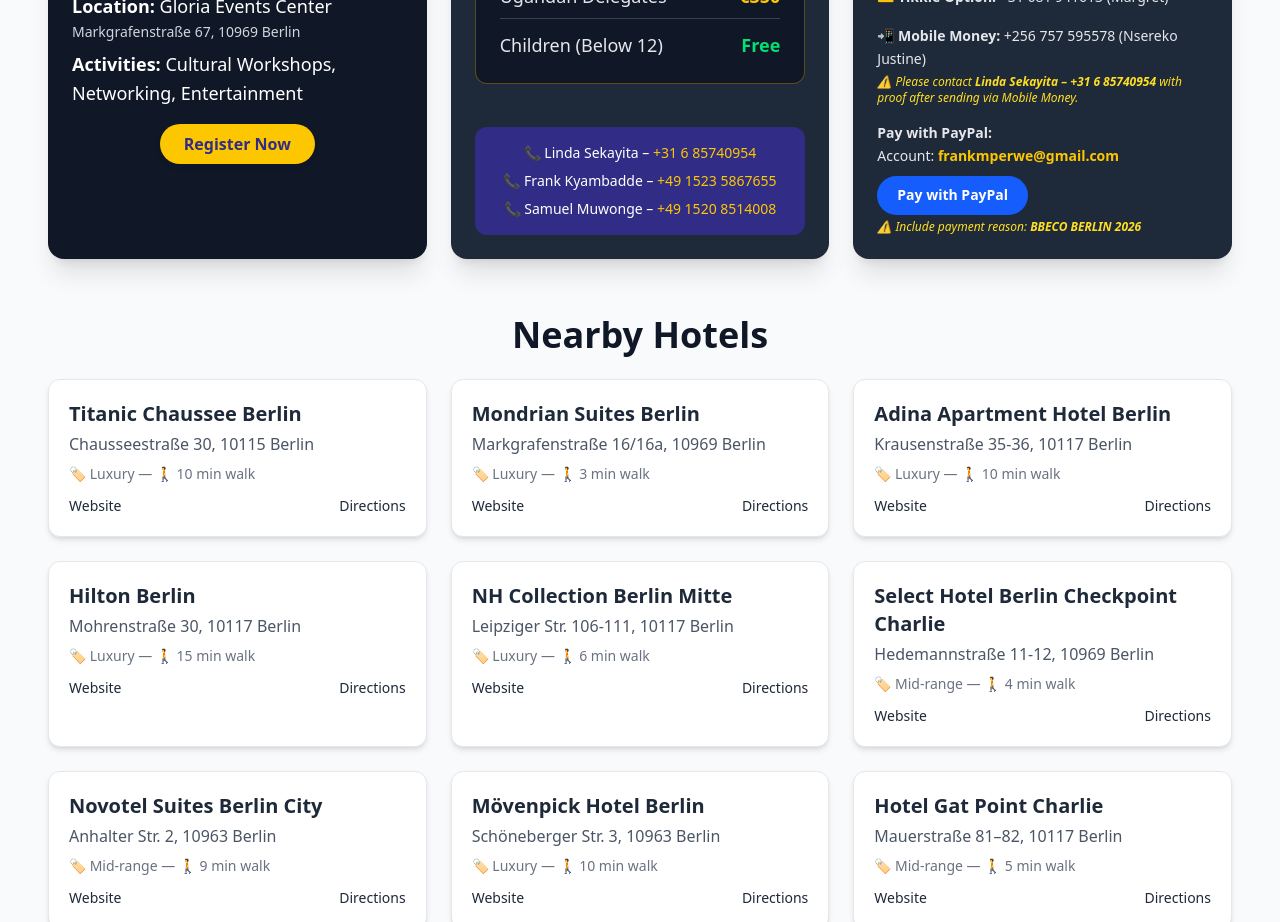
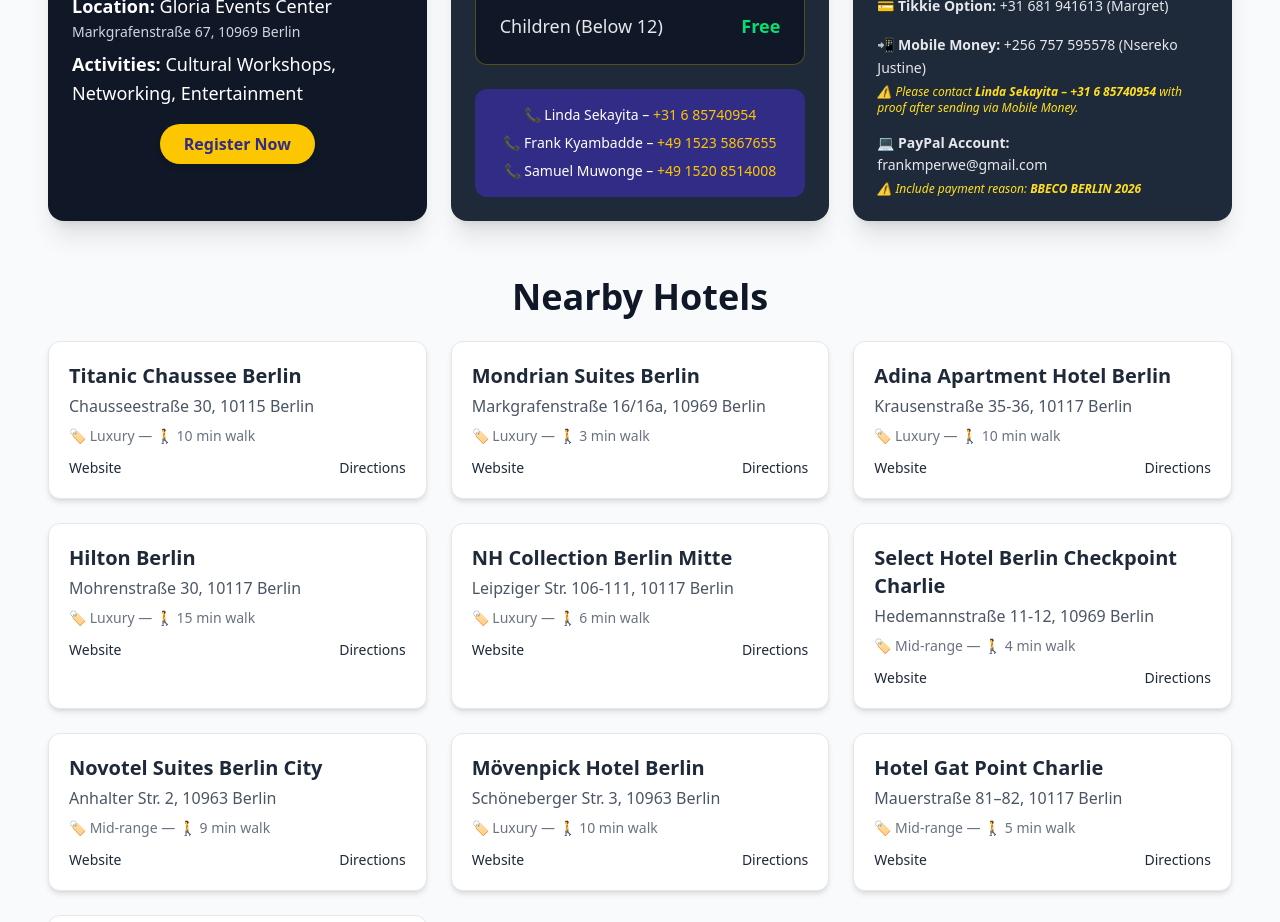
Before and after one commit to mperwe/bug-form_frontend, a React (Vite) app: page / in a window 1280 px wide. Shown: the part 960-1882 px from the top of the page. Built offline with nearby package versions, Linux system fonts and the light colour scheme; the HTML template or start-up script is replaced by a standard one.

Commit message:
add paypal account2

```diff
--- a/src/pages/Home.jsx
+++ b/src/pages/Home.jsx
@@ -56,9 +56,6 @@
     { name: "Ballhaus Berlin Hostel", address: "Chausseestraße 102, Berlin", url: "https://www.ballist-haus-berlin-hostel.de/", directions: "https://www.google.com/maps/dir//Ballhaus+Berlin+Hostel/", type: "Budget", distance: "11 min walk" }
   ];
 
-  // PayPal Link Generator
-  const paypalLink = `https://www.paypal.com/cgi-bin/webscr?cmd=_xclick&business=frankmperwe@gmail.com&item_name=BBECO+BERLIN+2026&currency_code=EUR`;
-
   return (
     <div className="flex flex-col min-h-screen bg-gray-50">
       <Navbar />
@@ -104,8 +101,9 @@
         </div>
       </section>
 
-      {/* Info Cards */}
+      {/* Main Content */}
       <main className="flex-grow py-10 px-4 sm:px-6 md:px-12">
+        {/* Cards Section */}
         <div className="max-w-7xl mx-auto grid grid-cols-1 md:grid-cols-3 gap-6">
 
           {/* Convention Card */}
@@ -185,11 +183,8 @@
                 </span>
               </li>
               <li>
-                <strong>Pay with PayPal:</strong><br />
-                Account: <span className="text-yellow-400 font-bold">frankmperwe@gmail.com</span><br />
-                <a href={paypalLink} target="_blank" rel="noopener noreferrer" className="inline-block mt-2 px-5 py-2 bg-blue-600 text-white rounded-full font-bold hover:bg-blue-500 transition">
-                  Pay with PayPal
-                </a>
+                💻 <strong>PayPal Account:</strong><br />
+                frankmperwe@gmail.com<br />
                 <span className="block text-xs italic mt-1 text-yellow-300">
                   ⚠️ Include payment reason: <strong>BBECO BERLIN 2026</strong>
                 </span>
@@ -234,7 +229,6 @@
             ))}
           </div>
         </div>
-
       </main>
 
       <Footer />
```
